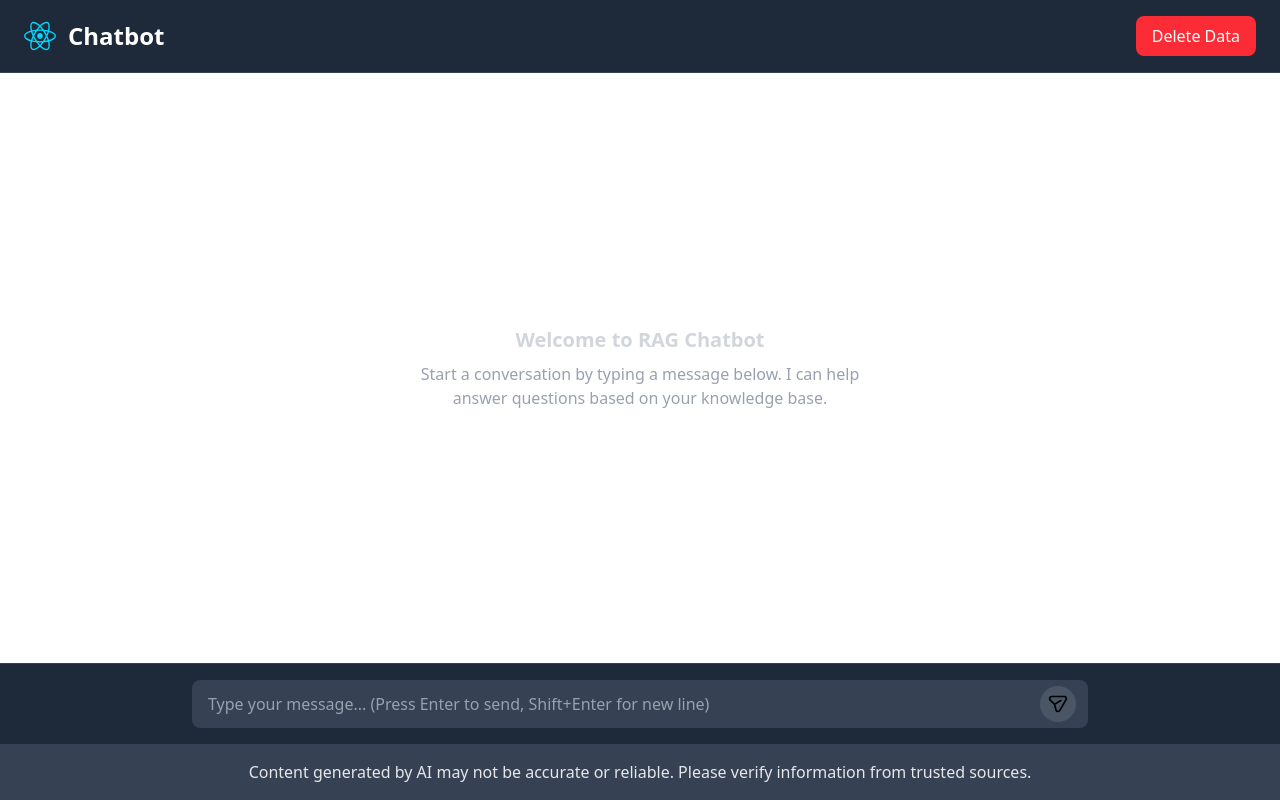
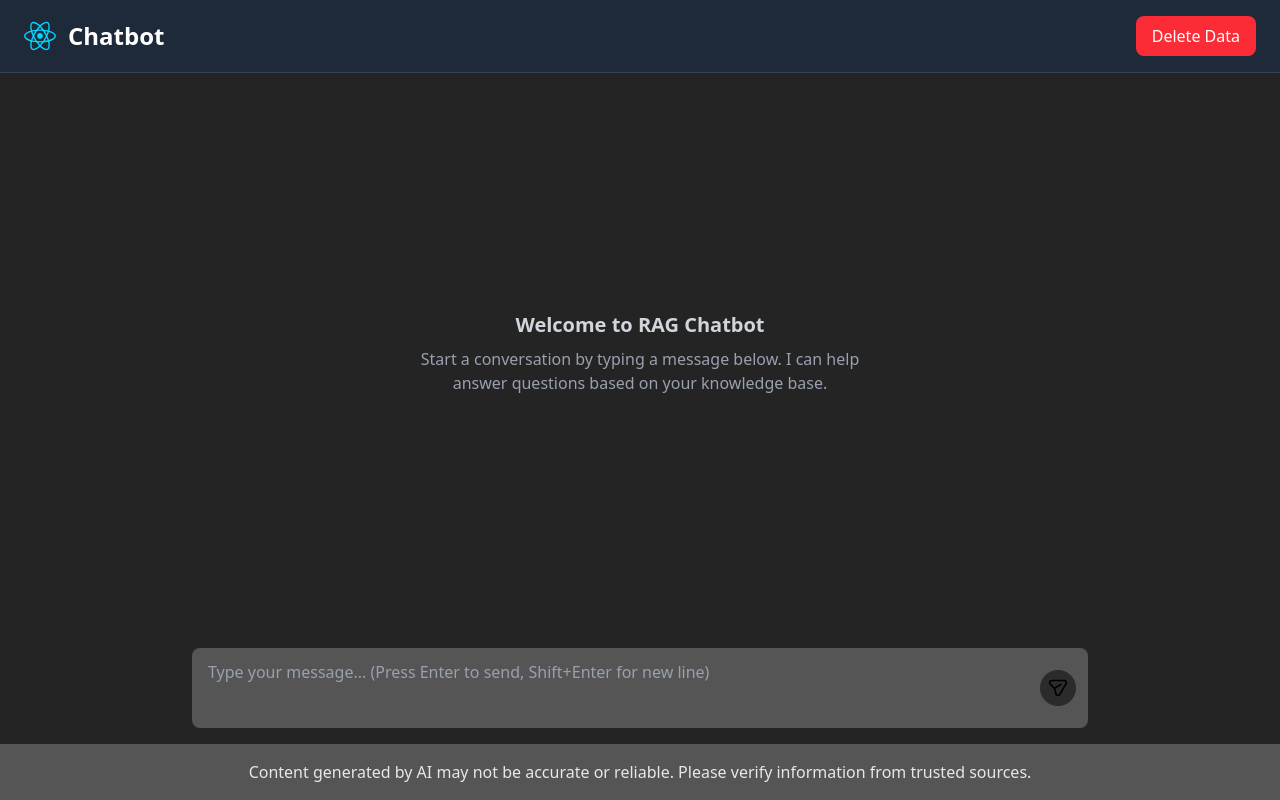
Before and after one commit to rubenzu03/RAG_chatbot, a React (Vite) app in the folder frontend/: page / in a window 1280 px wide. Built offline with nearby package versions, Linux system fonts and the light colour scheme.

Commit message:
Changed colors and paddings

```diff
--- a/frontend/src/ChatbotMain.tsx
+++ b/frontend/src/ChatbotMain.tsx
@@ -88,9 +88,7 @@ export default function ChatbotMain() {
 
   const clearMessages = () => {
     setMessages([]);
-  }
-
-
+  };
 
   return (
     <div className="flex flex-col h-screen">
@@ -104,7 +102,7 @@ export default function ChatbotMain() {
           Delete Data
         </button>
       </div>
-      <div className="flex-1 overflow-y-auto px-4 py-6 space-y-4">
+      <div className="flex-1 overflow-y-auto px-15 py-6 space-y-4 bg-primary-dark">
         {messages.length === 0 ? (
           <div className="flex flex-col items-center justify-center h-full text-gray-400">
             <h2 className="text-xl font-semibold text-gray-300 mb-2">Welcome to RAG Chatbot</h2>
@@ -124,8 +122,10 @@ export default function ChatbotMain() {
                 } animate-fade-in`}
               >
                 <div
-                  className={`max-w-[80%] rounded-2xl px-4 py-3 ${
-                    message.role === 'user' ? 'bg-blue-600 text-white' : 'bg-gray-700 text-gray-100'
+                  className={`max-w-[65%] rounded-2xl px-4 py-3 ${
+                    message.role === 'user'
+                      ? 'bg-message-user-dark text-white'
+                      : 'bg-message-bot-dark text-gray-100'
                   }`}
                 >
                   {/* <div className="flex items-center gap-2 mb-1">
@@ -160,7 +160,7 @@ export default function ChatbotMain() {
       </div>
 
       {/* Input Area */}
-      <div className="border-t border-gray-700 bg-gray-800 px-4 py-4">
+      <div className="bg-primary-dark px-5 py-4">
         <div className="relative max-w-4xl mx-auto flex items-center">
           <textarea
             ref={inputRef}
@@ -169,8 +169,8 @@ export default function ChatbotMain() {
             onKeyDown={handleKeyDown}
             placeholder="Type your message... (Press Enter to send, Shift+Enter for new line)"
             disabled={isLoading}
-            rows={1}
-            className="w-full bg-gray-700 text-white placeholder-gray-400 rounded-lg pl-4 pr-14 py-3 focus:outline-none focus:ring-2 focus:ring-blue-500 disabled:opacity-50 disabled:cursor-not-allowed resize-none min-h-12 max-h-32"
+            rows={2}
+            className="w-full bg-message-bot-dark text-white placeholder-gray-400 rounded-lg pl-4 pr-14 py-3 focus:outline-none focus:ring-2 focus:ring-blue-500 disabled:opacity-50 disabled:cursor-not-allowed resize-none min-h-20 max-h-48"
             style={{
               scrollbarWidth: 'thin',
             }}
@@ -178,7 +178,7 @@ export default function ChatbotMain() {
           <button
             onClick={handleSend}
             disabled={!input.trim() || isLoading}
-            className="absolute right-3 p-2 bg-blue-600 hover:bg-blue-700 disabled:bg-gray-600 disabled:cursor-not-allowed text-white rounded-full transition-colors duration-200 flex items-center justify-center"
+            className="absolute right-3 p-2 bg-message-user-dark hover:bg-blue-600 disabled:bg-button-disabled-dark disabled:cursor-not-allowed text-white rounded-full transition-colors duration-200 flex items-center justify-center"
           >
             {isLoading ? (
               <svg className="animate-spin h-5 w-5" fill="none" viewBox="0 0 24 24">
@@ -203,7 +203,7 @@ export default function ChatbotMain() {
         </div>
       </div>
       {/* AI Content warning */}
-      <div className="bg-gray-700 px-4 py-4 text-center text-base text-gray-200">
+      <div className="bg-message-bot-dark px-4 py-4 text-center text-base text-gray-200">
         <p>
           Content generated by AI may not be accurate or reliable. Please verify information from
           trusted sources.
--- a/frontend/src/index.css
+++ b/frontend/src/index.css
@@ -1,2 +1,14 @@
 @import "tailwindcss";
 @tailwind utilities;
+
+@theme{
+    --color-message-user-light: #DDDDDD;
+    --color-bg-primary-light: #FFFFFF;
+}
+
+@theme{
+    --color-primary-dark: #242424;
+    --color-message-bot-dark: #555555;
+    --color-message-user-dark: #3e75af;
+    --color-button-disabled-dark: #2b2b2b;
+}
```
